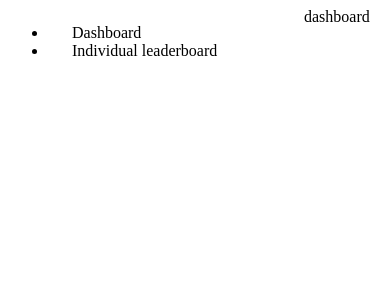
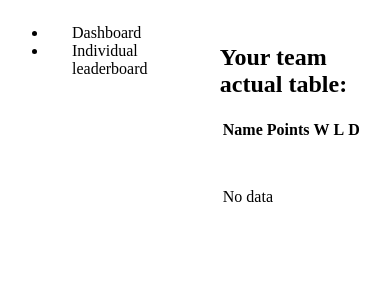
Before and after one commit to KrzysztofKrych/league, a Next.js app: page / in a window 390 px wide. Shown: the top 300 px of the page. Built offline with nearby package versions, Linux system fonts and the light colour scheme.

Commit message:
changes from previous branch, ui for dashboard

```diff
--- /dev/null
+++ b/components/common/HeaderLabel.tsx
@@ -0,0 +1,3 @@
+import { StyledHeaderLabel } from '../styled-components/styledComponents';
+
+export const HeaderLabel = () => <StyledHeaderLabel>Your team actual table:</StyledHeaderLabel>;
--- /dev/null
+++ b/components/styled-components/colors.tsx
@@ -0,0 +1,16 @@
+export const COLORS = {
+  DARK_BLUE: '#10162B',
+  LIGHT_BLUE: '#F4F6FC',
+  GREY: '#727788',
+  GREY_2: '#68708C',
+  WHITE: '#FFFFFF',
+  BLACK: '#000000',
+  GREEN: '#0DF205',
+  GREEN_2: '#C7FAC6',
+  DIVIDER: '#2D3654',
+  RED: '#E10606',
+  RED_2: '#bb2124',
+  BLUE: '#0066FF',
+  MAIN_MENU_BG: 'rgba(104,112,140, 0.08)',
+  TRANSPARENT: 'transparent',
+};
--- a/components/styled-components/styledComponents.tsx
+++ b/components/styled-components/styledComponents.tsx
@@ -1,5 +1,6 @@
 import styled from 'styled-components';
-import { Menu } from 'antd';
+import { Menu, Table } from 'antd';
+import { COLORS } from './colors';
 
 export const StyledMenu = styled(Menu)`
     &.ant-menu {
@@ -8,6 +9,32 @@ export const StyledMenu = styled(Menu)`
     }
 `
 
-export const StyledFlex = styled.div`
-    display: flex;
-`
+export const StyledFlex = styled.div<{ direction?: string }>`
+  display: flex;
+  flex-direction: ${(props) => (props.direction ? props.direction : 'row')};
+`;
+
+export const StyledTable = styled(Table)`
+  tbody tr {
+    cursor: pointer;
+  }
+  th.ant-table-cell {
+    background: transparent;
+  }
+  .ant-pagination-item-active {
+    border-color: ${COLORS.GREEN};
+    a {
+      color: ${COLORS.GREEN};
+    }
+  }
+`;
+
+export const StyledHeaderLabel = styled.h2<{}>`
+  text-align: left;
+  background-color: ${COLORS.WHITE};
+  width: 100%;
+`;
+
+export const StyledDefaultContainer = styled.div`
+  padding: 1rem;
+`;
--- a/components/web/dashboard/Dashboard.tsx
+++ b/components/web/dashboard/Dashboard.tsx
@@ -1,3 +1,25 @@
-export const Dashboard = () => {
-  return <div>dashboard</div>;
+import { TableItemDto } from '../../../services/table/interfaces';
+import { HeaderLabel } from '../../common/HeaderLabel';
+import { StyledDefaultContainer, StyledFlex, StyledTable } from '../../styled-components/styledComponents';
+import { columns } from './columns';
+
+interface Props {
+  table: TableItemDto[];
+}
+
+export const Dashboard = ({ table }: Props) => {
+  return (
+    <StyledDefaultContainer>
+      <StyledFlex direction="column">
+        <HeaderLabel />
+        <StyledTable
+          rowKey={(record) => (record as TableItemDto).teamId}
+          pagination={false}
+          size="middle"
+          columns={columns()}
+          dataSource={table}
+        />
+      </StyledFlex>
+    </StyledDefaultContainer>
+  );
 };
--- /dev/null
+++ b/components/web/dashboard/columns.tsx
@@ -0,0 +1,39 @@
+export const columns = () => [
+  {
+    title: 'Name',
+    dataIndex: 'name',
+    key: 'name',
+  },
+  {
+    title: 'Points',
+    dataIndex: '',
+    key: 'points',
+    render: (table: TableItemDto) => {
+      return table.results.points;
+    },
+  },
+  {
+    title: 'W',
+    dataIndex: '',
+    key: 'won',
+    render: (table: TableItemDto) => {
+      return table.results.won;
+    },
+  },
+  {
+    title: 'L',
+    dataIndex: '',
+    key: 'lost',
+    render: (table: TableItemDto) => {
+      return table.results.lost;
+    },
+  },
+  {
+    title: 'D',
+    dataIndex: '',
+    key: 'draw',
+    render: (table: TableItemDto) => {
+      return table.results.draw;
+    },
+  },
+];
--- a/styles/Home.module.css
+++ /dev/null
@@ -1,116 +0,0 @@
-.container {
-  padding: 0 2rem;
-}
-
-.main {
-  min-height: 100vh;
-  padding: 4rem 0;
-  flex: 1;
-  display: flex;
-  flex-direction: column;
-  justify-content: center;
-  align-items: center;
-}
-
-.footer {
-  display: flex;
-  flex: 1;
-  padding: 2rem 0;
-  border-top: 1px solid #eaeaea;
-  justify-content: center;
-  align-items: center;
-}
-
-.footer a {
-  display: flex;
-  justify-content: center;
-  align-items: center;
-  flex-grow: 1;
-}
-
-.title a {
-  color: #0070f3;
-  text-decoration: none;
-}
-
-.title a:hover,
-.title a:focus,
-.title a:active {
-  text-decoration: underline;
-}
-
-.title {
-  margin: 0;
-  line-height: 1.15;
-  font-size: 4rem;
-}
-
-.title,
-.description {
-  text-align: center;
-}
-
-.description {
-  margin: 4rem 0;
-  line-height: 1.5;
-  font-size: 1.5rem;
-}
-
-.code {
-  background: #fafafa;
-  border-radius: 5px;
-  padding: 0.75rem;
-  font-size: 1.1rem;
-  font-family: Menlo, Monaco, Lucida Console, Liberation Mono, DejaVu Sans Mono,
-    Bitstream Vera Sans Mono, Courier New, monospace;
-}
-
-.grid {
-  display: flex;
-  align-items: center;
-  justify-content: center;
-  flex-wrap: wrap;
-  max-width: 800px;
-}
-
-.card {
-  margin: 1rem;
-  padding: 1.5rem;
-  text-align: left;
-  color: inherit;
-  text-decoration: none;
-  border: 1px solid #eaeaea;
-  border-radius: 10px;
-  transition: color 0.15s ease, border-color 0.15s ease;
-  max-width: 300px;
-}
-
-.card:hover,
-.card:focus,
-.card:active {
-  color: #0070f3;
-  border-color: #0070f3;
-}
-
-.card h2 {
-  margin: 0 0 1rem 0;
-  font-size: 1.5rem;
-}
-
-.card p {
-  margin: 0;
-  font-size: 1.25rem;
-  line-height: 1.5;
-}
-
-.logo {
-  height: 1em;
-  margin-left: 0.5rem;
-}
-
-@media (max-width: 600px) {
-  .grid {
-    width: 100%;
-    flex-direction: column;
-  }
-}
```
Also changed, not shown: styles/globals.css (+6 -1 lines), 1 other file (tests, documents, lock files or other folders).
